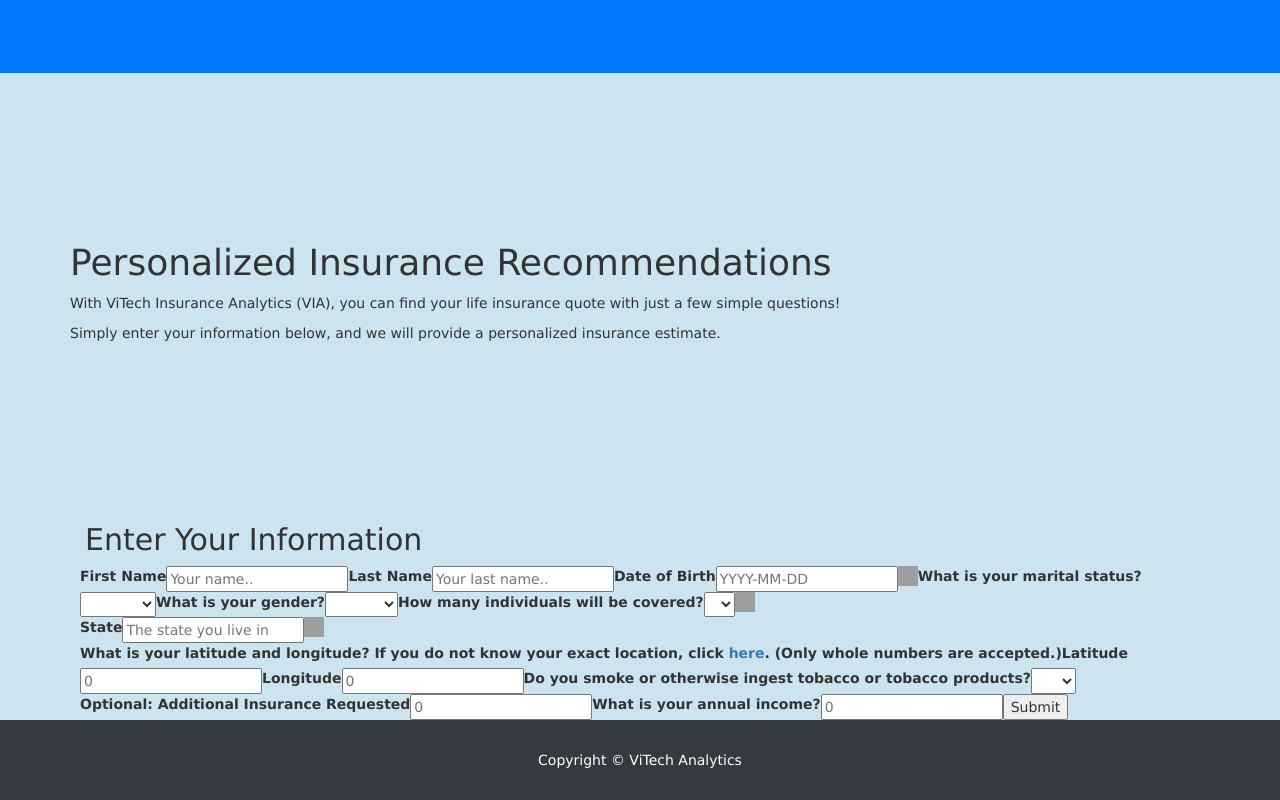
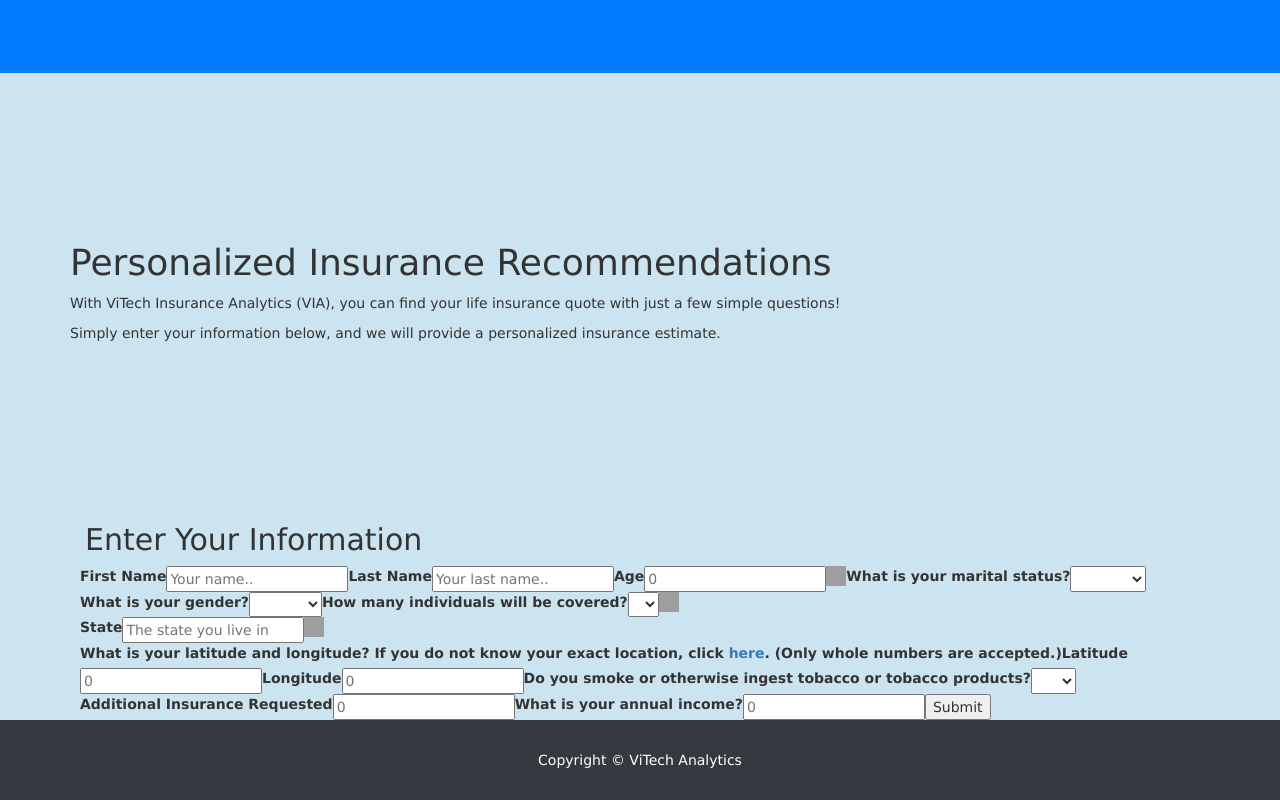
Before and after one commit to rr2962/yhacks-2017, a plain HTML site: page Website/index.html in a window 1280 px wide. Shown: the part 615-1415 px from the top of the page. Drawn offline with nearby package versions, Linux system fonts and the light colour scheme; files that its build step writes are made by us from their sources; grey boxes are pictures that could not be loaded; files whose address does not match are found by name.

Commit message:
Update index.html

```diff
--- a/Website/index.html
+++ b/Website/index.html
@@ -70,8 +70,8 @@
             <label for="lname">Last Name</label>
             <input type="text" id="lname" name="lastname" placeholder="Your last name.."> <br>
 
-            <label for = "DOB"> Date of Birth </label>
-            <input type="text" id = "DOB" name="DOB" placeholder="YYYY-MM-DD">
+            <label for = "DOB"> Age </label>
+            <input type="text" id = "DOB" name="DOB" placeholder="0">
             <img title="Use the format 'YYYY-MM-DD' when entering your date of birth." src="http://www.free-icons-download.net/images/blue-info-button-icon-50693.png" alt="information" height="20" width="20">
 
             <br>
@@ -123,8 +123,8 @@
             </select>
             <br>
 
-            <label for="optional_insured"> Optional: Additional Insurance Requested</label>
-            <input type="text" name="optional_insured" placeholder="0">  <br>
+            <label for="optional_insured"> Additional Insurance Requested</label>
+            <input type="text" name="additional_insured" placeholder="0">  <br>
 
             <label for"annual_income"> What is your annual income? </label>
             <input type="text" name="annual_income" placeholder="0">  <br>
```
